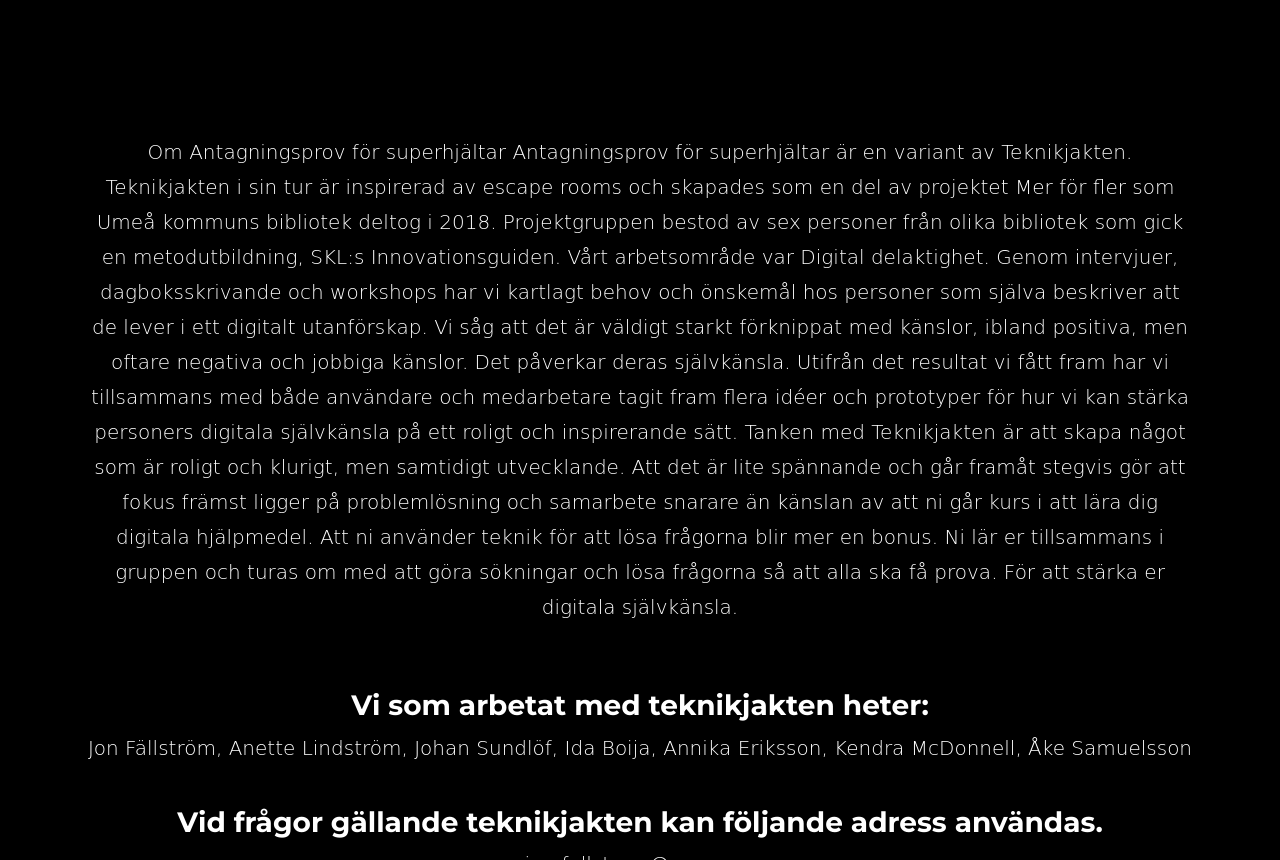
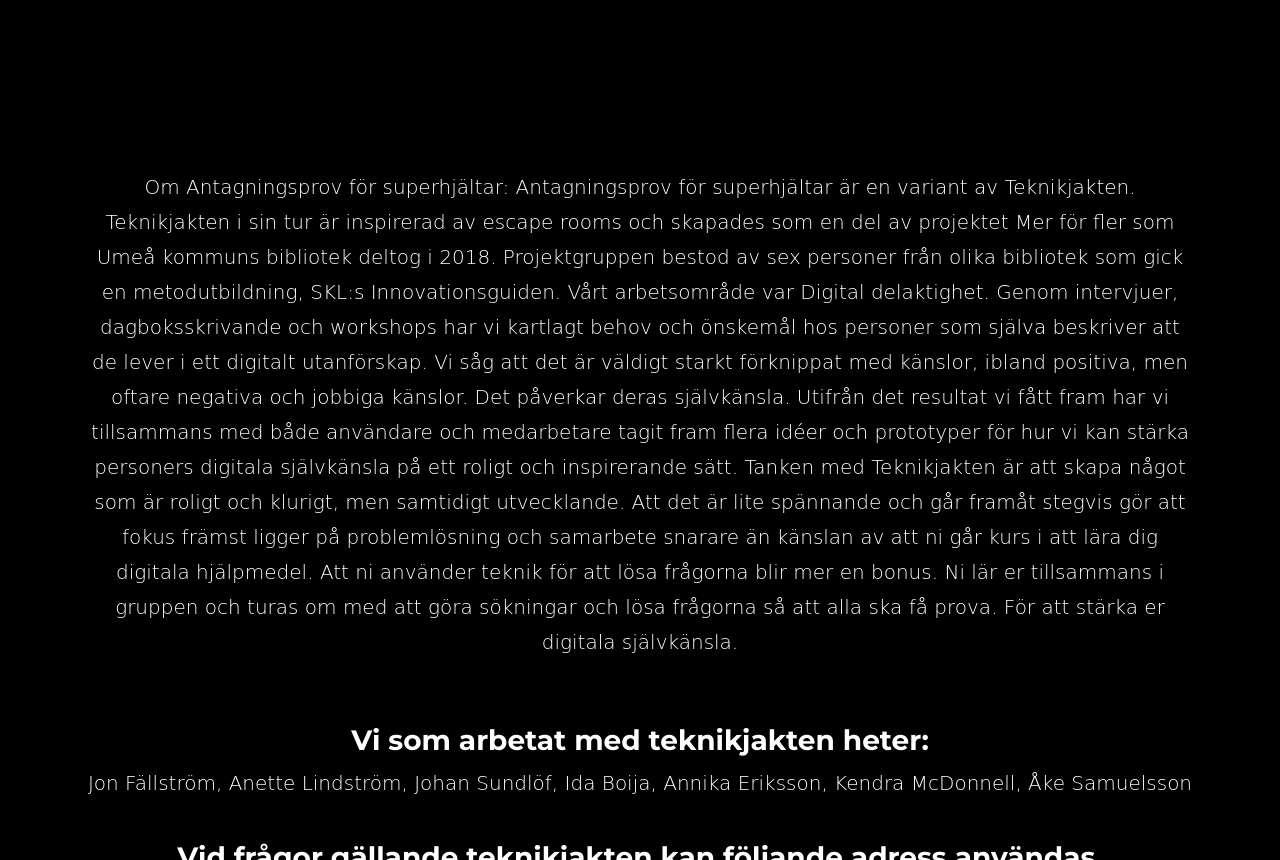
Before and after one commit to regionbibliotekvasterbotten/superhjaltar, a plain HTML site: page omoss.html in a window 1280 px wide. Shown: the part 640-1500 px from the top of the page. Drawn offline with nearby package versions, Linux system fonts and the light colour scheme; files that its build step writes are made by us from their sources; a web font is replaced by a local one.

Commit message:
Add files via upload

```diff
--- a/omoss.html
+++ b/omoss.html
@@ -72,7 +72,8 @@
           <div class="col-lg-12 text-center">
 
           <p>
-            Om Antagningsprov för superhjältar
+          <br>
+            Om Antagningsprov för superhjältar:
             Antagningsprov för superhjältar är en variant av Teknikjakten. Teknikjakten i sin tur är inspirerad av escape rooms och skapades som en del av projektet Mer för fler som Umeå kommuns bibliotek deltog i 2018. Projektgruppen bestod av sex personer från olika bibliotek som gick en metodutbildning, SKL:s Innovationsguiden. Vårt arbetsområde var Digital delaktighet.
             Genom intervjuer, dagboksskrivande och workshops har vi kartlagt behov och önskemål hos personer som själva beskriver att de lever i ett digitalt utanförskap. Vi såg att det är väldigt starkt förknippat med känslor, ibland positiva, men oftare negativa och jobbiga känslor. Det påverkar deras självkänsla.
             Utifrån det resultat vi fått fram har vi tillsammans med både användare och medarbetare tagit fram flera idéer och prototyper för hur vi kan stärka personers digitala självkänsla på ett roligt och inspirerande sätt.
```
